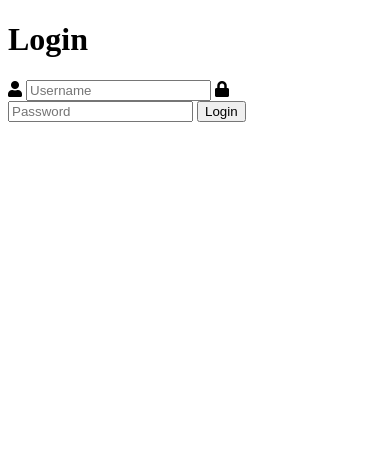
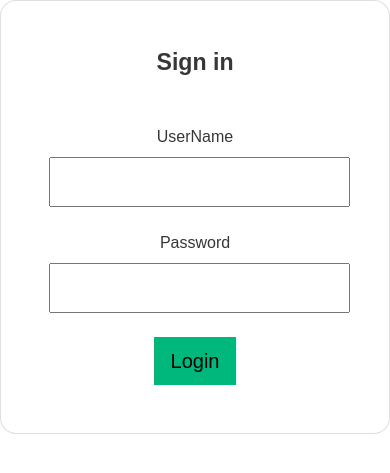
Before and after one commit to sunnygr897/resume, a Flask app: page /login in a window 390 px wide. Shown: the top 473 px of the page. Run offline with Flask 2, Linux system fonts and the light colour scheme; some libraries are stand-ins or nearby versions.

Commit message:
Add files via upload

```diff
--- a/templates/edit.html
+++ b/templates/edit.html
@@ -59,7 +59,7 @@
                                 <input type="number" name="gate" value="{{acheivements.gate}}" class="editbox" id="gate_acheivements" />
                             </td>
                             <td width="50%" class="edit_td">
-                                <span>leetcode Rating</span>
+                                <span>Star Leetcode Rating</span>
                                 <input type="number" name="leetcode" value="{{acheivements.leetcode}}" class="editbox" id="leetcode_acheivements" />
                             </td>
                         </tr>
--- a/templates/index.html
+++ b/templates/index.html
@@ -35,7 +35,7 @@
                     </li>
                     <li>
                         <strong>{{acheivements.leetcode}}</strong>
-                        <span>leetcode Rating</span>
+                        <span>Star Leetcode Rating</span>
                     </li>
                 </ul>
             </div>
--- a/templates/login.html
+++ b/templates/login.html
@@ -5,21 +5,30 @@
     <title>Login</title>
     <link rel="stylesheet" href="{{ url_for('static', filename='style.css') }}">
     <link rel="stylesheet" href="https://use.fontawesome.com/releases/v5.7.1/css/all.css">
+    <link rel="stylesheet" type="text/css" href="{{ url_for('static',filename='css/bootstrap.min.css') }}">
 </head>
 <body>
-    <div class="login">
-        <h1>Login</h1>
-        <form action="{{ url_for('login') }}" method="post" style="align-content:center">
-            <label for="username">
-                <i class="fas fa-user"></i>
-            </label>
-            <input type="text" name="username" placeholder="Username" id="username" required>
-            <label for="password">
-                <i class="fas fa-lock"></i>
-            </label>
-            <input type="password" name="password" placeholder="Password" id="password" required>
-            <input type="submit" value="Login">
-        </form>
+    <div>
+        <div class="row d-flex justify-content-center align-items-center h-100">
+            <div class="col-12 col-md-8 col-lg-6 col-xl-5">
+                <div class="card" style="border-radius: 1rem;">
+                    <div class="card-body p-5 text-center">
+                        <h3 class="mb-5">Sign in</h3>
+                        <form action="{{ url_for('login') }}" method="post" style="align-content:center">
+                            <div class="form-outline mb-4">
+                                <label class="form-label" for="username">UserName</label>
+                                <input type="text" name="username" id="username" class="form-control-lg" />
+                            </div>
+                            <div class="form-outline mb-4">
+                                <label class="form-label" for="password">Password</label>
+                                <input type="password" name="password" id="password" class="form-control-lg" />
+                            </div>
+                            <input class="btn btn-primary btn-lg btn-block" type="submit" value="Login">
+                        </form>
+                    </div>
+                </div>
+            </div>
+        </div>
     </div>
 </body>
 </html>
```
